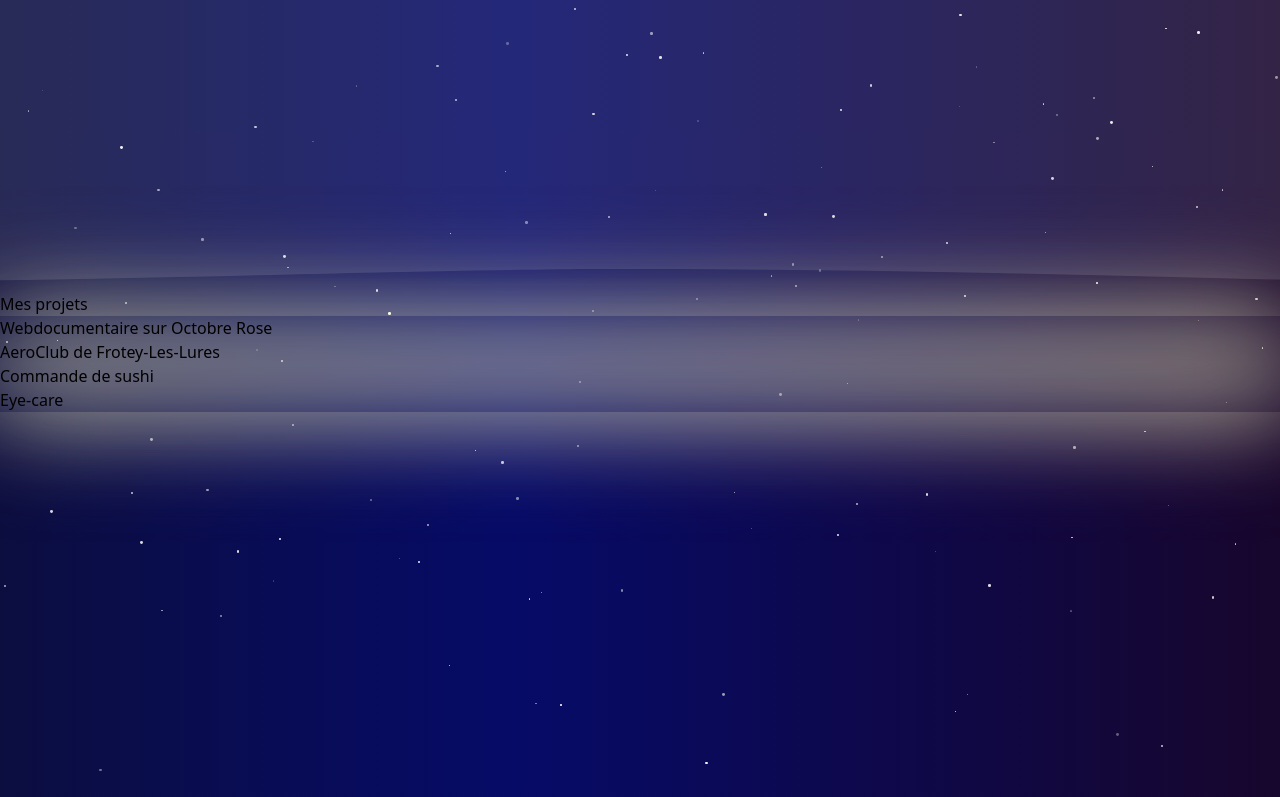
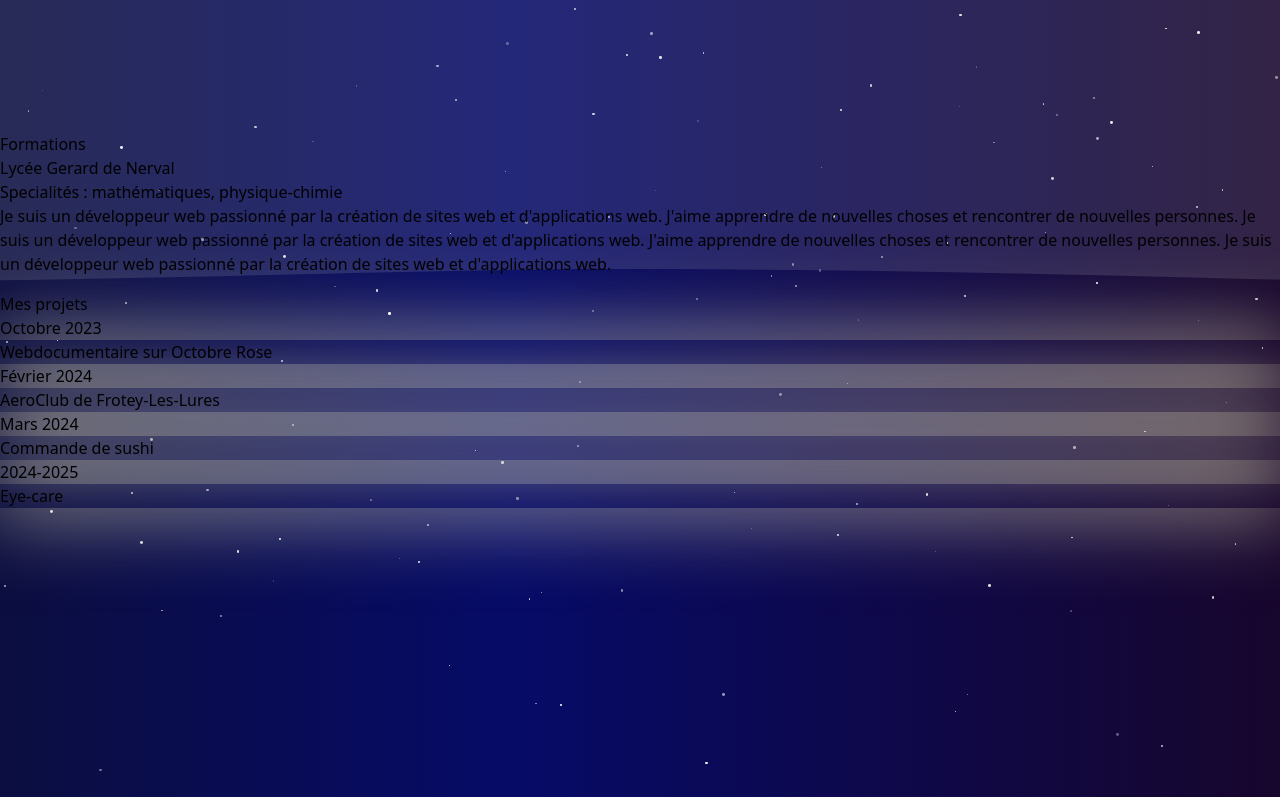
Before and after one commit to ArnoLM7/portfolio_2025, a Next.js app: page / in a window 1280 px wide. Shown: the part 1623-2420 px from the top of the page. Built offline with nearby package versions, Linux system fonts and the light colour scheme.

Commit message:
projects v1

```diff
--- a/src/app/components/Card.tsx
+++ b/src/app/components/Card.tsx
@@ -11,9 +11,9 @@ const Card: React.FC<CardProps> = ({ image, title }) => {
 	return (
 		<motion.div className="relative h-[80px] min-w-[80px] rounded-xl justify-center items-center">
 			<Image src={image} alt={image} fill loading="lazy" />
-			<h2 className="flex justify-center text-3xl font-[Tackerlen] mt-24">
+			<h4 className="flex justify-center text-3xl font-[Tackerlen] mt-24">
 				{title}
-			</h2>
+			</h4>
 		</motion.div>
 	);
 };
--- a/src/app/components/MyProject.tsx
+++ b/src/app/components/MyProject.tsx
@@ -26,7 +26,7 @@ export default function MyProject() {
 	// ];
 
 	return (
-		<div className="heightContainer mt-80 mx-64 items-center flex">
+		<div className="heightContainer mt-80 mx-64 items-center flex justify-center">
 			<div className="absolute left-0 w-full">
 				<Image
 					alt="Arno_Lemoil"
@@ -38,26 +38,38 @@ export default function MyProject() {
 			</div>
 			<div className="relative">
 				<h2 className="text-5xl font-[Tackerlen]">Mes projets</h2>
-				<div className="flex gap-16 mt-16">
-					<div className="project flex justify-center items-center bg-yellow-100 w-52 h-52 mt-36 rounded-full p-2 shadowLight">
-						<h2 className="font-[Questrial] text-center text-xl text-blue-950">
-							Webdocumentaire sur Octobre Rose
-						</h2>
+				<div className="flex gap-16">
+					<div className="mt-32 text-center text-yellow-100">
+						<h4 className="mb-4 text-3xl font-[Tackerlen]">Octobre 2023</h4>
+						<div className="project flex justify-center items-center bg-yellow-100 w-52 h-52  rounded-full p-2 shadowLight">
+							<p className="font-[Questrial] text-center text-xl text-blue-950">
+								Webdocumentaire sur Octobre Rose
+							</p>
+						</div>
 					</div>
-					<div className="project flex justify-center items-center bg-yellow-100 w-52 h-52 rounded-full p-2 shadowLight">
-						<h2 className="font-[Questrial] text-center text-xl text-blue-950">
-							AeroClub de Frotey-Les-Lures
-						</h2>
+					<div className=" text-center text-yellow-100">
+						<h4 className="mb-4 text-3xl font-[Tackerlen]">Février 2024</h4>
+						<div className="project flex justify-center items-center bg-yellow-100 w-52 h-52 rounded-full p-2 shadowLight">
+							<p className="font-[Questrial] text-center text-xl text-blue-950">
+								AeroClub de Frotey-Les-Lures
+							</p>
+						</div>
 					</div>
-					<div className="project flex justify-center items-center bg-yellow-100 w-52 h-52 mt-36 rounded-full p-2 shadowLight">
-						<h2 className="font-[Questrial] text-center text-xl text-blue-950">
-							Commande de sushi
-						</h2>
+					<div className="mt-32 text-center text-yellow-100">
+						<h4 className="mb-4 text-3xl font-[Tackerlen]">Mars 2024</h4>
+						<div className="project flex justify-center items-center bg-yellow-100 w-52 h-52 rounded-full p-2 shadowLight">
+							<p className="font-[Questrial] text-center text-xl text-blue-950">
+								Commande de sushi
+							</p>
+						</div>
 					</div>
-					<div className="project flex justify-center items-center bg-yellow-100 w-52 h-52 hover:w-64 hover:h-64 rounded-full p-2 shadowLight">
-						<h2 className="font-[Questrial] text-center text-xl text-blue-950">
-							Eye-care
-						</h2>
+					<div className="text-center text-yellow-100">
+						<h4 className="mb-4 text-3xl font-[Tackerlen]">2024-2025</h4>
+						<div className="project flex justify-center items-center bg-yellow-100 w-52 h-52 rounded-full p-2 shadowLight">
+							<h4 className="font-[Questrial] text-center text-3xl text-blue-950">
+								Eye-care
+							</h4>
+						</div>
 					</div>
 				</div>
 			</div>
--- a/src/app/components/Myprofile.tsx
+++ b/src/app/components/Myprofile.tsx
@@ -21,7 +21,7 @@ export default function Myprofile() {
 					rencontrer de nouvelles personnes. Je suis un développeur web
 					passionné par la création de sites web et d&apos;applications web.
 					J&apos;aime apprendre de nouvelles choses et rencontrer de nouvelles
-					personnes. e suis un développeur web passionné par la création de
+					personnes. Je suis un développeur web passionné par la création de
 					sites web et d&apos;applications web. J&apos;aime apprendre de
 					nouvelles choses et rencontrer de nouvelles personnes. Je suis un
 					développeur web passionné par la création de sites web et
--- /dev/null
+++ b/src/app/components/Schooling.tsx
@@ -0,0 +1,31 @@
+import React from "react";
+
+export default function Schooling() {
+	return (
+		<div className="heightContainer mt-20 mx-64 items-center flex">
+			<div className="relative">
+				<h2 className="text-5xl font-[Tackerlen] mb-12">Formations</h2>
+				<div className="flex gap-16">
+					<span className="h-4"></span>
+					<div>
+						<h3 className="font-[Tackerlen] pl-6 text-4xl">
+							Lycée Gerard de Nerval
+						</h3>
+						<p className="font-[Tackerlen] pl-6">
+							Specialités : mathématiques, physique-chimie
+						</p>
+						<p className="text-base font-[Questrial] pl-6">
+							Je suis un développeur web passionné par la création de sites web
+							et d&apos;applications web. J&apos;aime apprendre de nouvelles
+							choses et rencontrer de nouvelles personnes. Je suis un
+							développeur web passionné par la création de sites web et
+							d&apos;applications web. J&apos;aime apprendre de nouvelles choses
+							et rencontrer de nouvelles personnes. Je suis un développeur web
+							passionné par la création de sites web et d&apos;applications web.
+						</p>
+					</div>
+				</div>
+			</div>
+		</div>
+	);
+}
--- a/src/app/page.tsx
+++ b/src/app/page.tsx
@@ -5,6 +5,7 @@ import Myprofile from "./components/Myprofile";
 import Intro from "./components/Intro";
 import MySkills from "./components/MySkills";
 import MyProject from "./components/MyProject";
+import Schooling from "./components/Schooling";
 
 export default function Home() {
 	return (
@@ -14,6 +15,7 @@ export default function Home() {
 			<MySkills />
 			<StarryBackground />
 			<MyProject />
+			<Schooling />
 		</div>
 	);
 }
--- a/src/app/styles/globals.css
+++ b/src/app/styles/globals.css
@@ -40,7 +40,7 @@ body {
 }
 
 .shadowLight {
-	box-shadow: 0px 0px 100px 10px rgba(255, 254, 204, 0.5);
+	box-shadow: 0px 0px 80px 10px rgba(255, 254, 204, 0.5);
 }
 
 @font-face {
```
